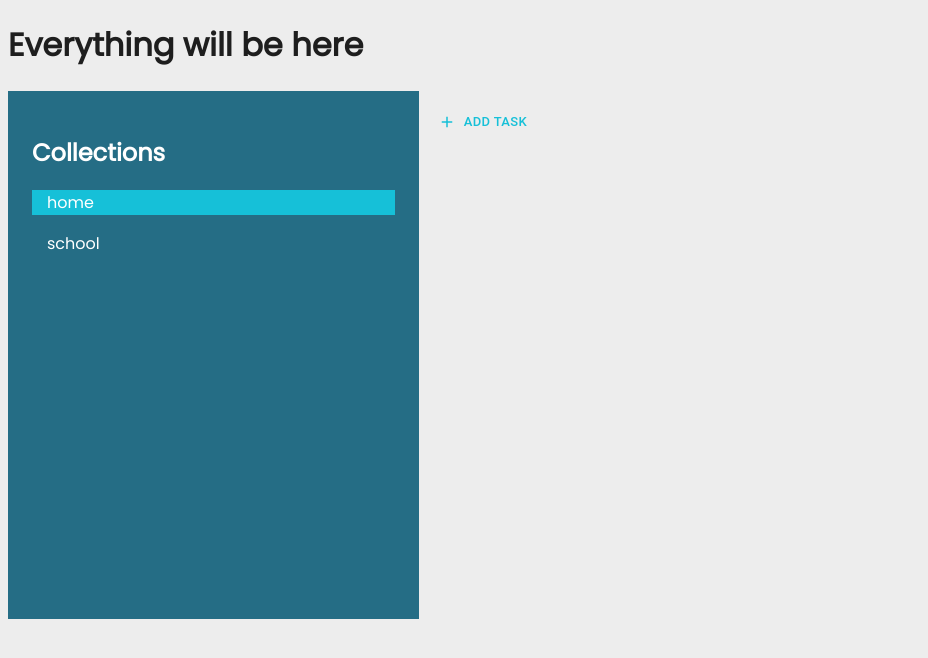
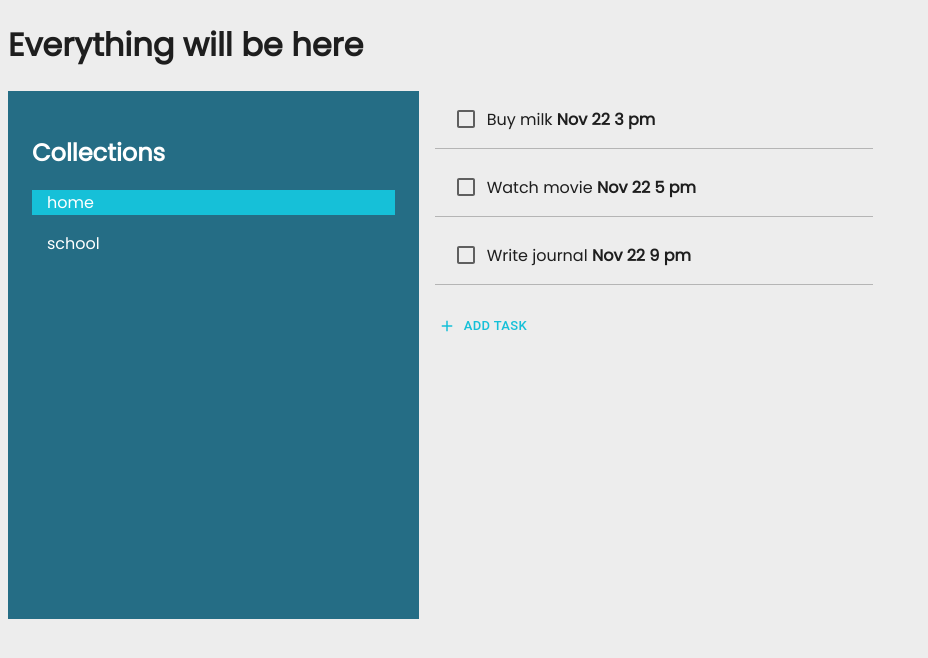
Before and after one commit to erxon/todo-app, a React (Create React App) app: page /home in a window 1280 px wide. Shown: the top 658 px of the page, without its empty margins (0-928 px from the left). Built offline with nearby package versions, Linux system fonts and the light colour scheme.

Commit message:
update displaying tasks

```diff
--- a/src/components/Home.js
+++ b/src/components/Home.js
@@ -3,6 +3,7 @@ import CreateTask from "./Task/CreateTask";
 import TaskProperties from "./TaskProperties/TaskProperties";
 import Collection from "./Collection/Collection";
 import { Grid } from "@mui/material";
+import TaskMany from "./Task/TaskMany";
 
 function Home () {
     const [showTaskProp, setShowTaskProp] = useState(false);
@@ -14,6 +15,7 @@ function Home () {
                 <Collection />
             </Grid>
             <Grid item xs={8}>
+                <TaskMany />
                 { showTaskProp ? <TaskProperties /> : null }
                 <CreateTask onClickHandle={() => {setShowTaskProp(!showTaskProp)}} />
             </Grid>
--- a/src/components/Task/TaskMany.js
+++ b/src/components/Task/TaskMany.js
@@ -0,0 +1,34 @@
+/* eslint-disable react/prop-types */
+import React, {useState} from "react";
+import TaskSingle from "./TaskSingle";
+
+function TaskMany(){
+    // const [tasks, setTasks] = useState({
+    //     id: "",
+    //     task: "",
+    //     dateAndTime: ""
+    // });
+    const [tasks, setTasks] = useState([
+        {id: "1", task: "Buy milk", dateAndTime: "Nov 22 3 pm"},
+        {id: "2", task: "Watch movie", dateAndTime: "Nov 22 5 pm"},
+        {id: "3", task: "Write journal", dateAndTime: "Nov 22 9 pm"}
+    ]);
+    const handleCheck = (id) => {
+        setTasks(tasks.filter((task) => {
+            return task.id !== id
+        }))
+    }
+    return <div>
+        {tasks.map((task) => {
+            return <TaskSingle
+                        key={task.id}
+                        id={task.id}
+                        task={task.task}
+                        dateAndTime={task.dateAndTime}
+                        onHandleCheck={handleCheck}
+                        />
+        })}
+    </div>
+}
+
+export default TaskMany;
--- a/src/components/Task/TaskSingle.js
+++ b/src/components/Task/TaskSingle.js
@@ -0,0 +1,36 @@
+/* eslint-disable react/prop-types */
+
+import React, {useState} from "react";
+import Checkbox from '@mui/material/Checkbox';
+
+function TaskSingle(props){
+    const [checked, setChecked] = useState(false);
+
+    const styles = {
+        padding: "0px 10px",
+        borderBottom: "1px solid #b5b5b5",
+        width: "50%",
+        marginBottom: "10px",
+        display: "flex"
+    }
+
+    return <div style={styles}>
+            {/* <div onMouseOver={()=>{setShow(true)}} onMouseLeave={()=>{setShow(false)}}>
+                <input className="checkbox"
+                    onClick={() => {props.onHandleCheck(props.id)}}
+                    style={{marginRight: "10px"}}
+                    type="checkbox"
+                    {show && checked}
+                    />
+            </div> */}
+            <Checkbox
+                checked={checked}
+                onMouseOver={() => {setChecked(true)}}
+                onMouseLeave={() => {setChecked(false)}}
+                onClick={() => {props.onHandleCheck(props.id)}}
+                />
+            <p>{props.task} <span style={{fontWeight: "bold"}}>{props.dateAndTime}</span></p>
+    </div>
+}
+
+export default TaskSingle;
--- a/src/components/TaskProperties/TaskProperties.js
+++ b/src/components/TaskProperties/TaskProperties.js
@@ -30,7 +30,6 @@ function TaskProperties() {
     }
     //Pass the array to TaskMany component
 
-
     //For Date and Time picker
     // const [value, setValue] = useState(dayjs('2014-08-18T21:11:54'));
 
@@ -41,7 +40,8 @@ function TaskProperties() {
     };
 
     return <div style={{
-        boxShadow: "0px 5px 10px #b5b5b5",
+        backgroundColor: "#fff",
+        boxShadow: "0px 5px 10px #dfdfdf",
         width: "20rem",
         display: "flex",
         justifyContent: "center"
```
Also changed, not shown: public/styles.css (line endings or trailing spaces).
